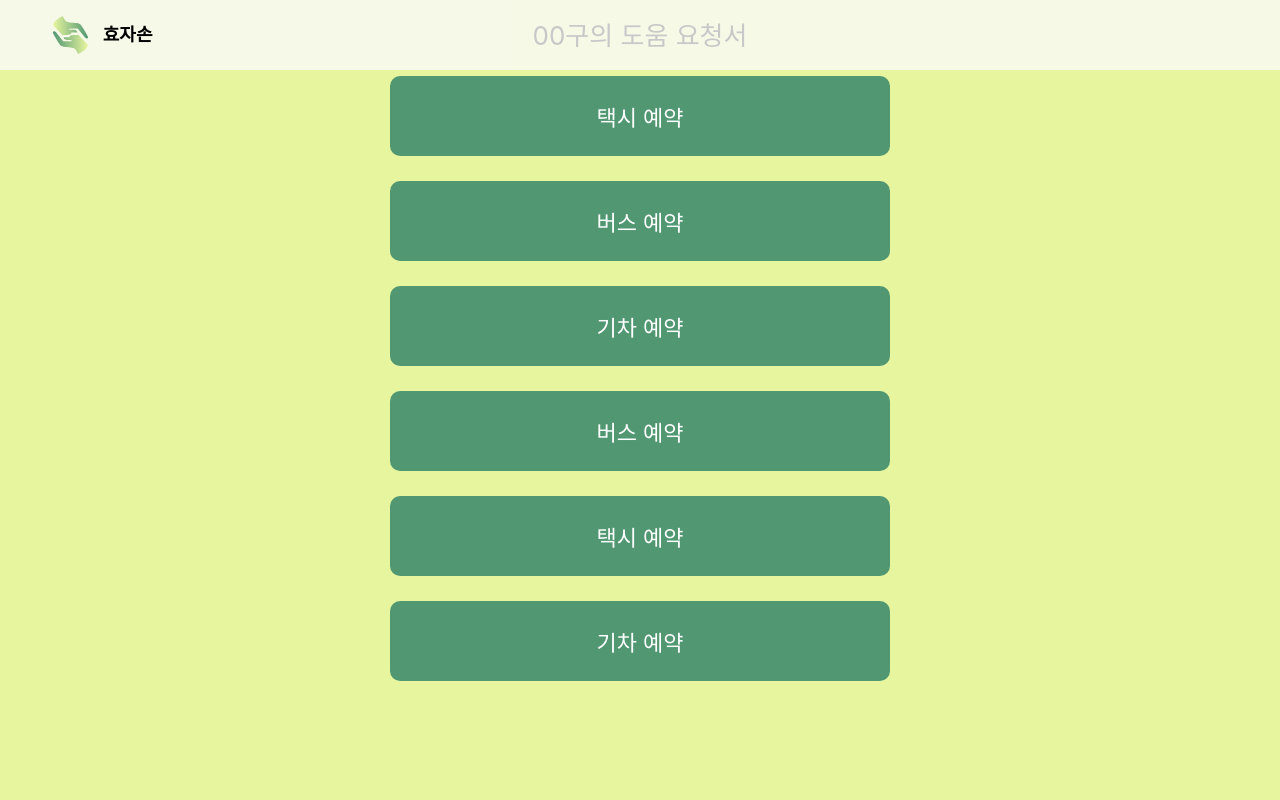
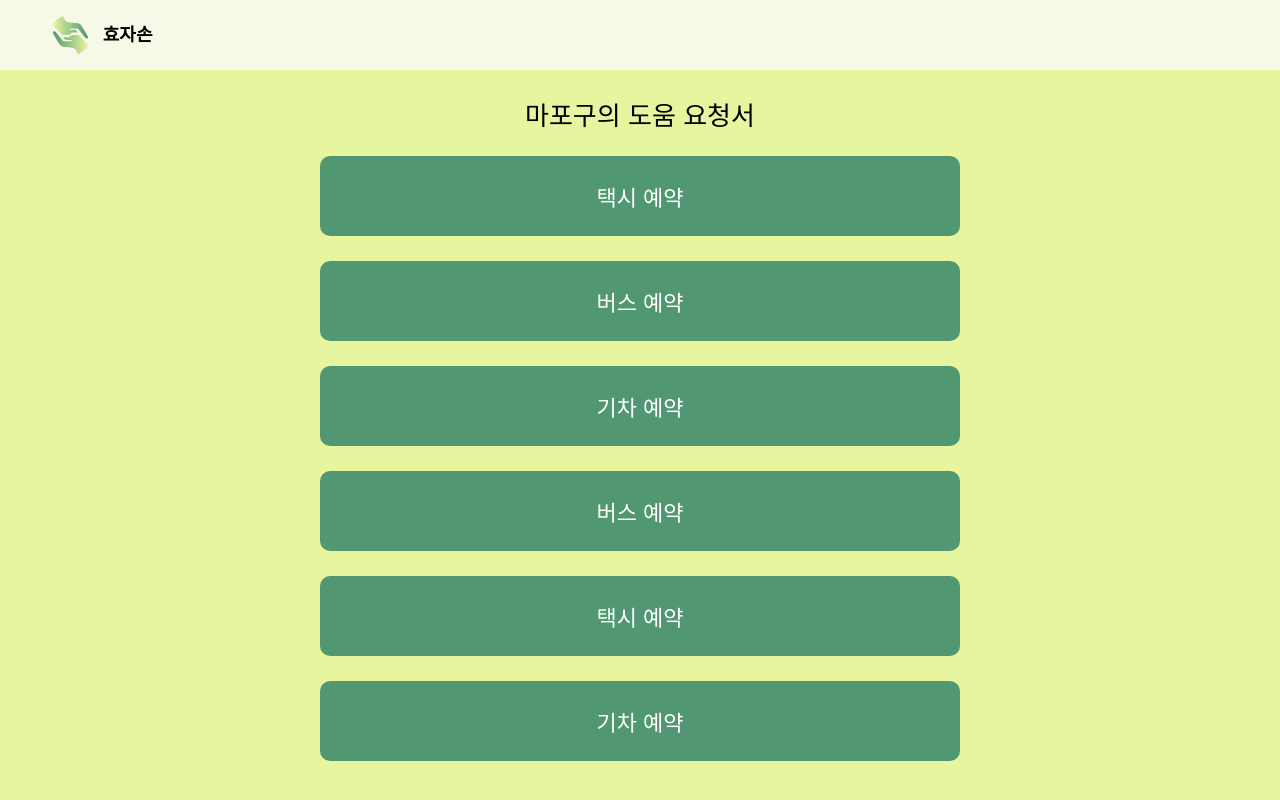
Before and after one commit to HyoZaSon/FrontEnd, a React (Create React App) app: page /hyozason in a window 1280 px wide. Built offline with nearby package versions, Linux system fonts and the light colour scheme; no server answers.

Commit message:
design: ui 수정 - 로그인한 유저의 구 이름이 나오도록 - 위의 margin이랑 버튼 크기 조절 했어욤

```diff
--- a/src/pages/Hyozason.jsx
+++ b/src/pages/Hyozason.jsx
@@ -6,7 +6,7 @@ const Hyozason = () => {
 
   return (
     <>
-      <Title>00구의 도움 요청서</Title>
+      <Title>{localStorage.getItem("region")}의 도움 요청서</Title>
       <ButtonContainer>
         <Button onClick={() => navigate("/hyozason/:helpId")}>택시 예약</Button>
         <Button onClick={() => navigate("/hyozason/:helpId")}>버스 예약</Button>
@@ -22,7 +22,7 @@ const Hyozason = () => {
 const Title = styled.div`
   font-size: 26px;
   text-align: center;
-  margin-top: 20px;
+  margin-top: 100px;
 `;
 
 const ButtonContainer = styled.div`
@@ -40,7 +40,7 @@ const Button = styled.button`
   background-color: #519872;
   border: none;
   border-radius: 10px;
-  width: 500px;
+  width: 50vw;
   height: 80px;
   color: white;
   margin-bottom: 20px;
```
